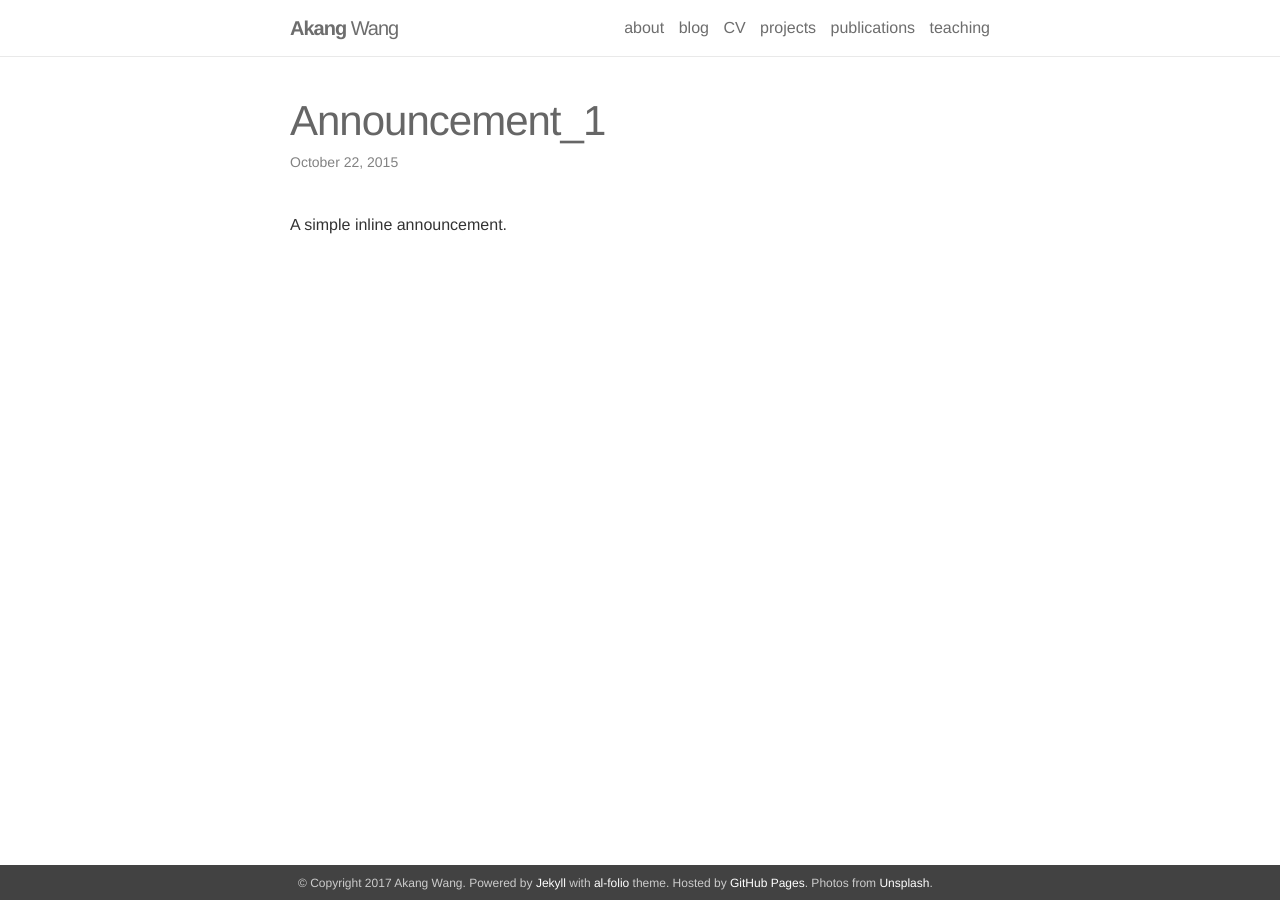
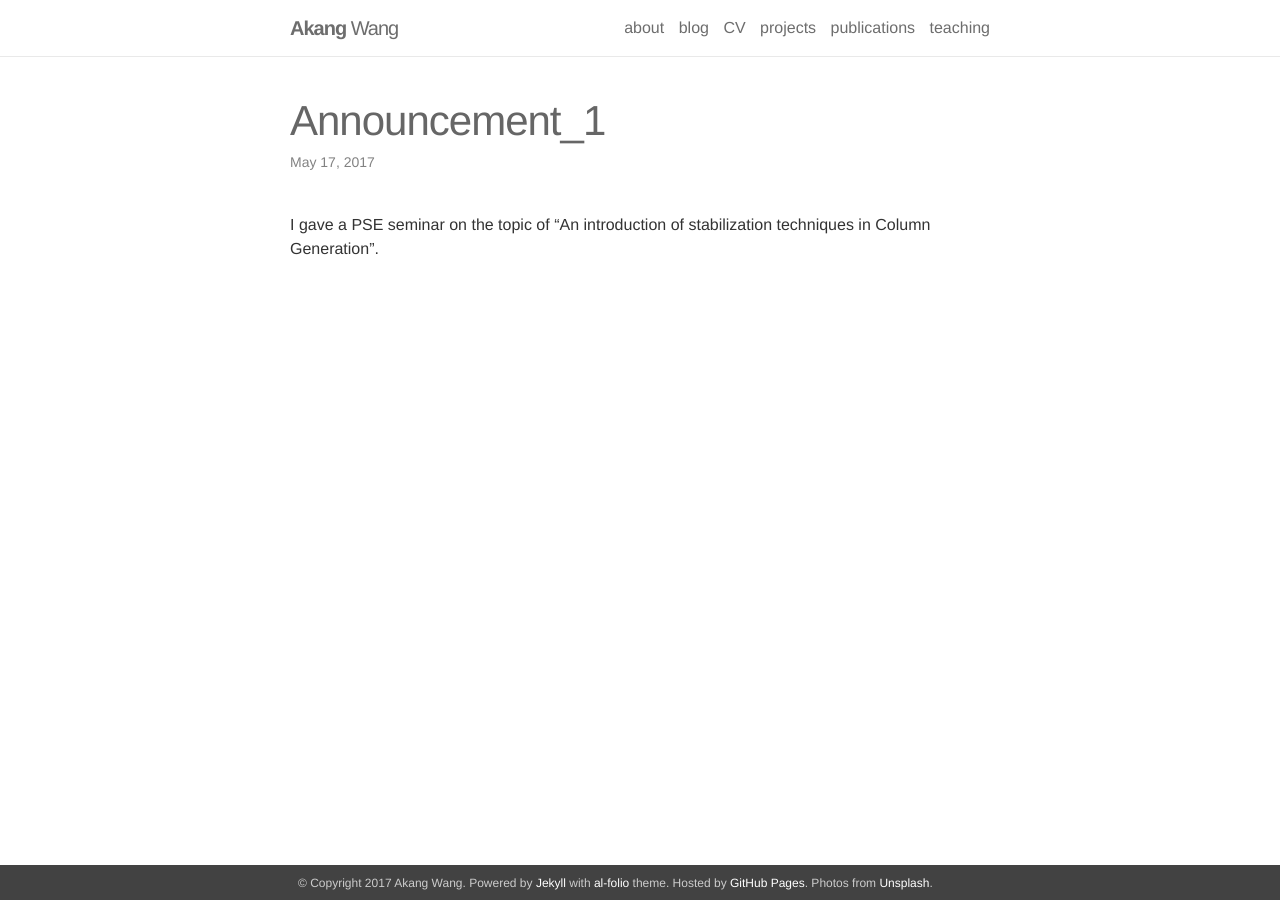
Before and after one commit to VINCENTW2046/akangw.github.io, a Jekyll site: the page built from _news/announcement_1.md, in a window 1280 px wide. Built offline with Jekyll 4.4.1, drawn with Linux system fonts in a browser that asks for light colours; nearby versions of some CDN libraries.

Commit message:
update news

```diff
--- a/_news/announcement_1.md
+++ b/_news/announcement_1.md
@@ -1,7 +1,7 @@
 ---
 layout: post
-date: 2015-10-22 15:59:00-0400
+date: 2017-05-17 15:59:00-0400
 inline: true
 ---
 
-A simple inline announcement.
+I gave a PSE seminar on the topic of "An introduction of stabilization techniques in Column Generation".
```
Also changed, not shown: _pages/about.md (+3 -3 lines).
